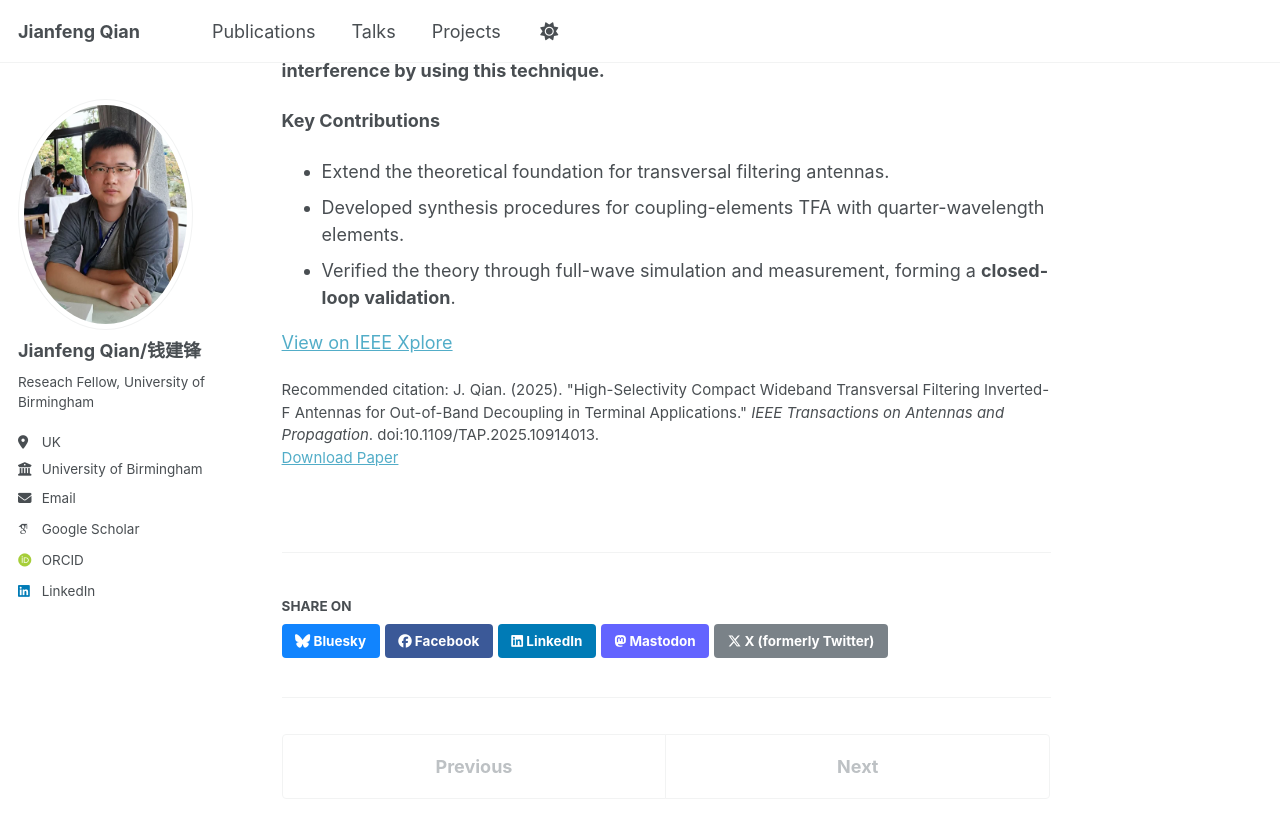
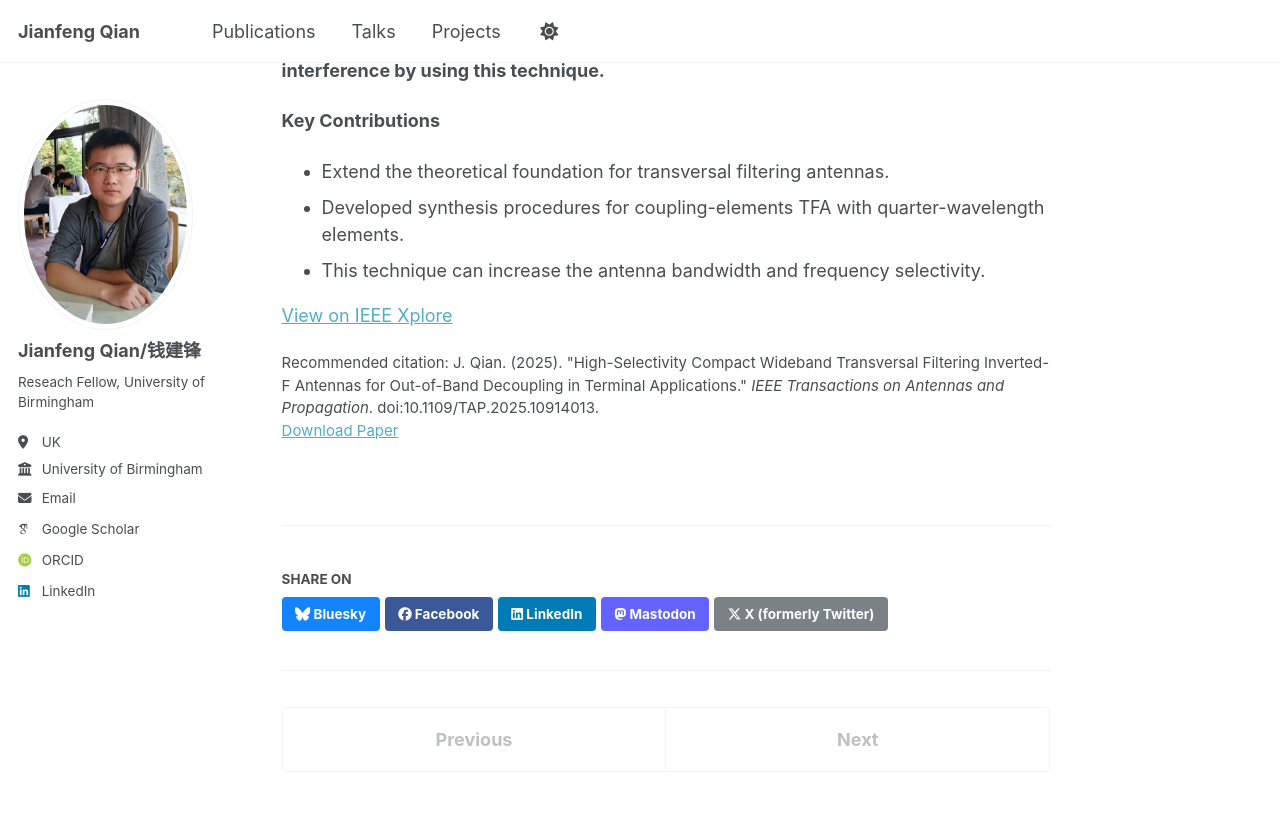
Before and after one commit to eejfqian/eejfqian.github.io, a Jekyll site: the page built from _publications/2025-02-01-high-selectivity-filtering-ifa.md, in a window 1280 px wide and 900 px high, scrolled down 846 px. Shown: the top 838 px of the window. Built offline with Jekyll 4.4.1, drawn with Linux system fonts in a browser that asks for light colours; some web fonts are replaced; a script that is not in the unit is left out.

Commit message:
Update 2025-02-01-high-selectivity-filtering-ifa.md

```diff
--- a/_publications/2025-02-01-high-selectivity-filtering-ifa.md
+++ b/_publications/2025-02-01-high-selectivity-filtering-ifa.md
@@ -22,6 +22,6 @@ This paper proposes further extends the transversal filtering antenna concept to
 **Key Contributions**
 - Extend the theoretical foundation for transversal filtering antennas.
 - Developed synthesis procedures for coupling-elements TFA with quarter-wavelength elements.
-- Verified the theory through full-wave simulation and measurement, forming a **closed-loop validation**.
+- This technique can increase the antenna bandwidth and frequency selectivity.
 
 [View on IEEE Xplore](https://ieeexplore.ieee.org/document/10914013)
```
